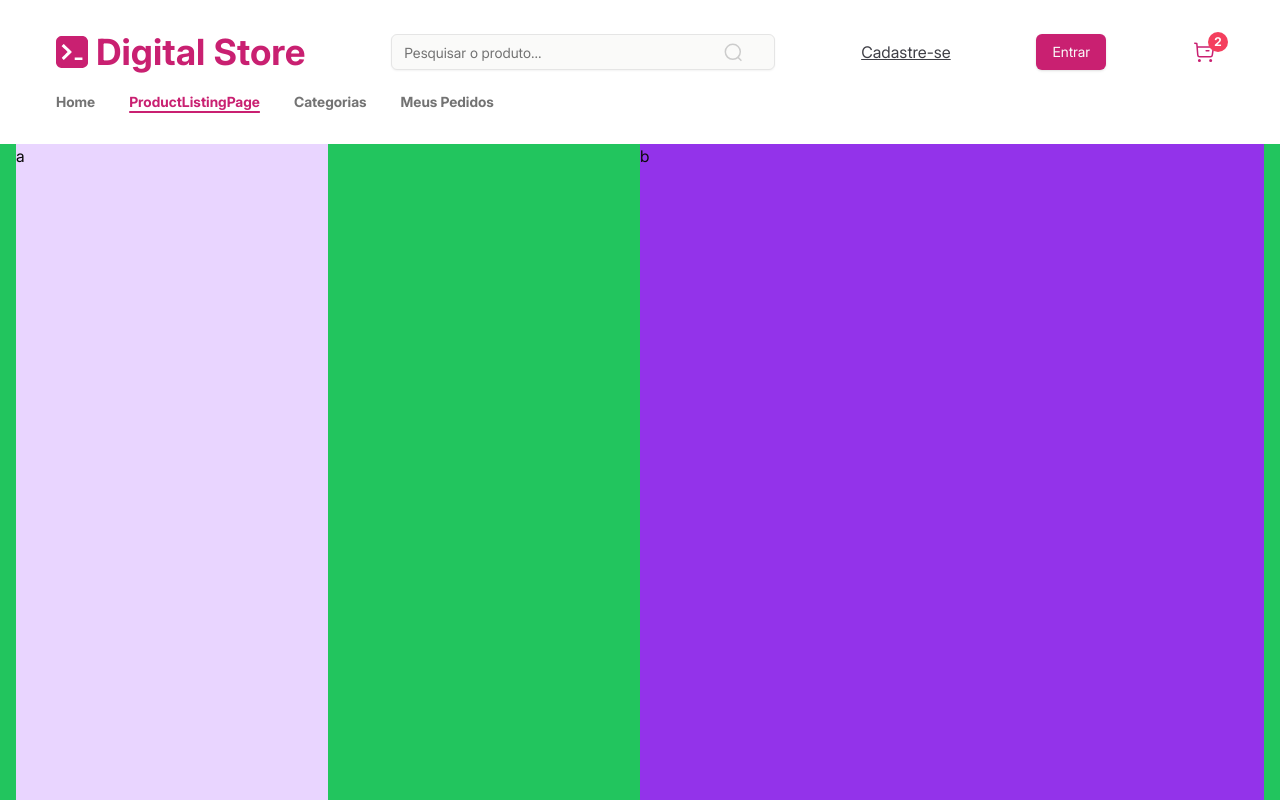
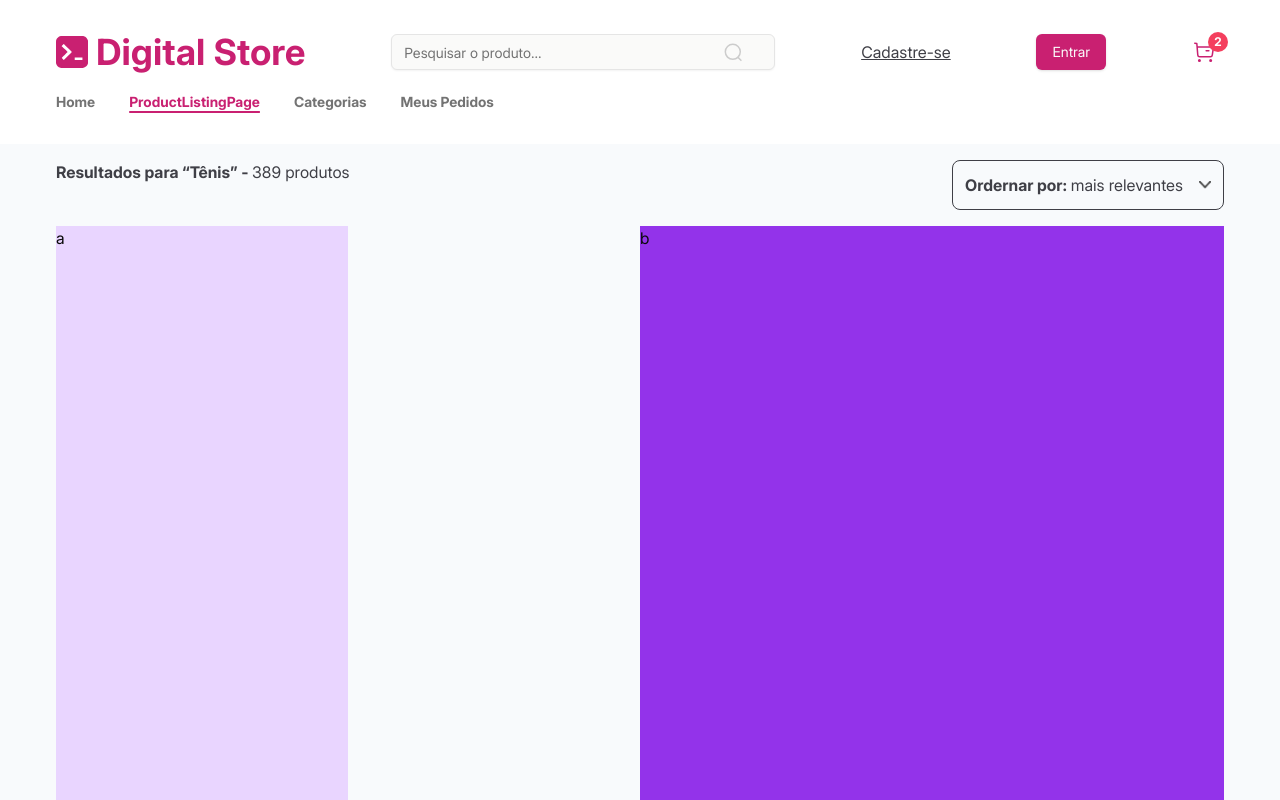
Before and after one commit to cauaosp/projeto-front-geracaotech, a React (Vite) app in the folder digital-store-project/: page /productlist in a window 1280 px wide. Shown: the top 800 px of the page. Built offline with nearby package versions, Linux system fonts and the light colour scheme.

Commit message:
feat: add the details up productlistapage

```diff
--- a/digital-store-project/src/Layout.jsx
+++ b/digital-store-project/src/Layout.jsx
@@ -8,7 +8,7 @@ const Layout = ({ children }) => {
     <SidebarProvider className="flex flex-col h-screen select-none">
       <AppSidebar />
       <Header />
-      <main>{children}</main>
+      <main className="bg-slate-50">{children}</main>
       <Footer />
     </SidebarProvider>
   );
--- a/digital-store-project/src/pages/HomePage/index.jsx
+++ b/digital-store-project/src/pages/HomePage/index.jsx
@@ -12,7 +12,7 @@ import { cn } from "@/lib/utils";
 
 const HomePage = () => {
   return (
-    <div className="w-full bg-slate-50">
+    <div className="w-full">
       <Gallery
         images={HomepageTenis}
         renderItem={(img) => (
--- a/digital-store-project/src/pages/ProductListingPage/index.jsx
+++ b/digital-store-project/src/pages/ProductListingPage/index.jsx
@@ -1,8 +1,22 @@
 const ProductListingPage = () => {
   return (
-    <div className="bg-green-500 flex justify-between px-4 h-screen">
-      <div className="bg-purple-200 w-1/4">a</div>
-      <div className="bg-purple-600 w-1/2">b</div>
+    <div className="px-4 md:px-14">
+      <div className="flex justify-between text-zinc-700 my-4">
+        <div className="font-bold">
+          Resultados para “Tênis” -{" "}
+          <span className="font-medium">389 produtos</span>
+        </div>
+        <div className="flex justify-between border border-zinc-700 p-3 rounded-lg font-bold w-fit gap-4 items-center max-md:text-sm">
+          <div>
+            Ordernar por: <span className="font-medium">mais relevantes</span>
+          </div>
+          <img src="/arrow-down.png" alt="seta" className="w-3" />
+        </div>
+      </div>
+      <div className="w-full flex h-screen justify-between">
+        <div className="bg-purple-200 w-1/4">a</div>
+        <div className="bg-purple-600 w-1/2">b</div>
+      </div>
     </div>
   );
 };
```
Also changed, not shown: digital-store-project/public/arrow-down.png (added).
